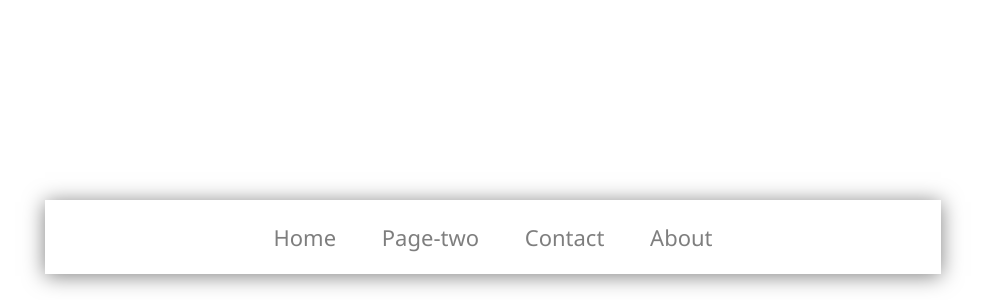
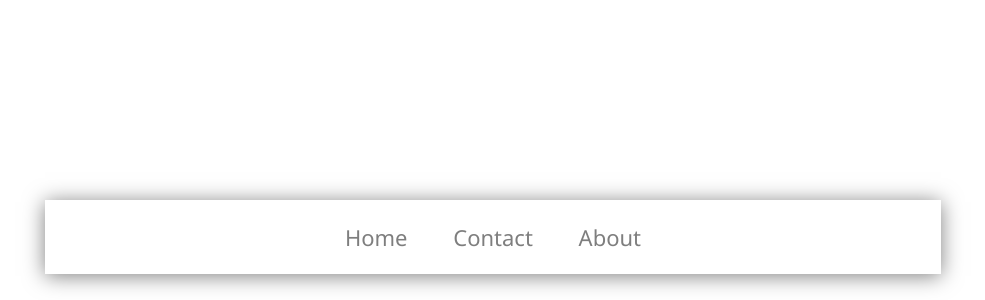
Before and after one commit to cesarangstz/nuevapractica, a plain HTML site: page index.html in a window 1280 px wide. Shown: the part 500-800 px from the top of the page, without its empty margins (147-1132 px from the left). Drawn offline with Linux system fonts and the light colour scheme.

Commit message:
Menu de 3 piezas

```diff
--- a/index.html
+++ b/index.html
@@ -15,7 +15,6 @@
     <div id="footer">
         <nav id="nav">
             <a class="isLink" href="#">Home</a>
-            <a class="isLink" href="#">Page-two</a>
             <a class="isLink" href="#">Contact</a>
             <a class="isLink" href="#">About</a>
         </nav>
```
